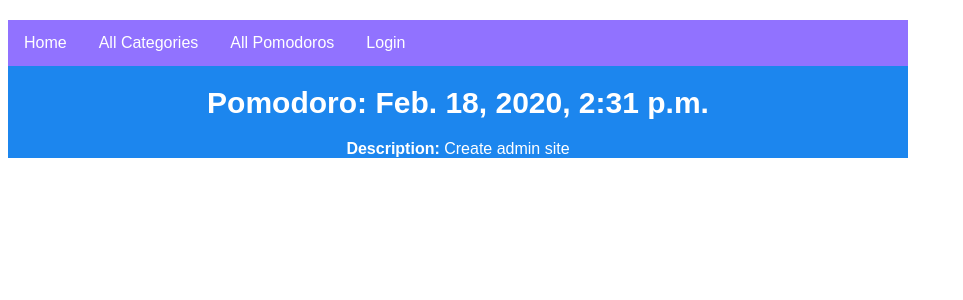
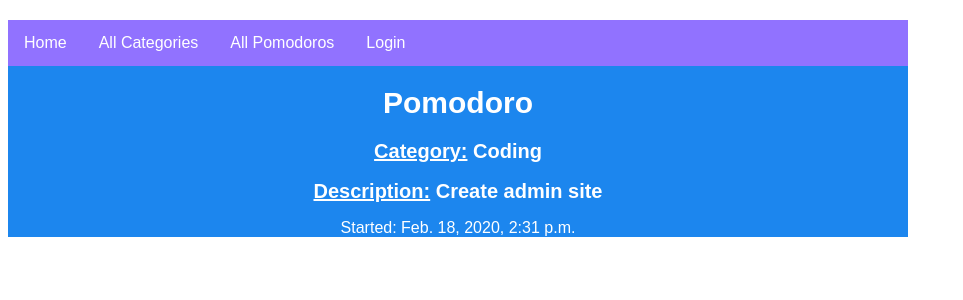
Before and after one commit to eching11/pomodoro, a Django app: page /timer/pomodoro/c5fc3aac-7d96-4376-8608-a9280d0591c6 in a window 1280 px wide. Shown: the top 300 px of the page, without its empty margins (0-963 px from the left). Run offline with Django 3.2, Linux system fonts and the light colour scheme; data comes from the database, SQL or seed files in the repository; both versions use the stored data as it was after the commit; some libraries are stand-ins or nearby versions.

Commit message:
Cleaned up pomodoro list and detail pages

```diff
--- a/timer/templates/index.html
+++ b/timer/templates/index.html
@@ -57,5 +57,5 @@
 	</label>
 	<button type="submit" class="black-background submit-button" target="_blank">Submit</button>
 	</form>
+</body>
 {% endblock %}
-</body>
--- a/timer/templates/timer/pomodoro_detail.html
+++ b/timer/templates/timer/pomodoro_detail.html
@@ -1,9 +1,10 @@
 {% extends "base_generic.html" %}
 
 {% block content %}
-    <h1>Pomodoro: {{ pomodoro.time_of_day }}</h1>
+    <h1>Pomodoro</h1>
 
-    <p><strong>Description:</strong> {{ pomodoro.task_name }}</p>
+    <h2><u>Category:</u> {{ pomodoro.categoryID }}</h2>
+    <h2><u>Description:</u> {{ pomodoro.task_name }}</h2>
 
-
+    <p>Started: {{ pomodoro.time_of_day }}</p>
 {% endblock %}
--- a/timer/templates/timer/pomodoro_list.html
+++ b/timer/templates/timer/pomodoro_list.html
@@ -7,7 +7,7 @@
   <ul>
     {% for pomodoro in pomodoro_list %}
       <li>
-       {{pomodoro.day_of_week}}<a href="{{ pomodoro.get_absolute_url }}">{{ pomodoro.task_name }}</a>
+       <a href="{{ pomodoro.get_absolute_url }}">{{ pomodoro.task_name }}</a>
       </li>
     {% endfor %}
   </ul>
```
Also changed, not shown: db.sqlite3.
